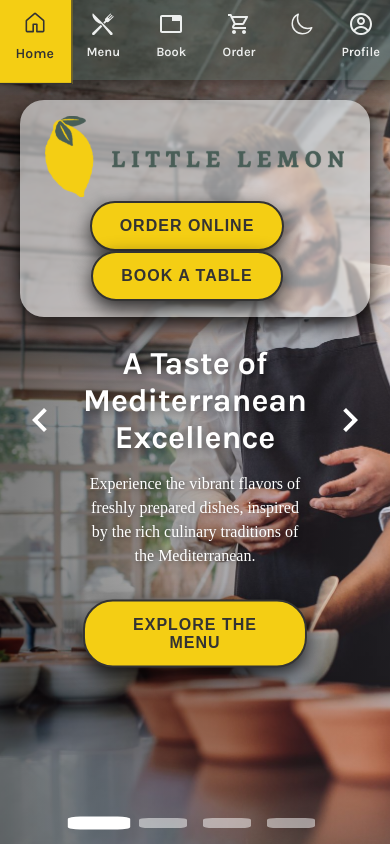
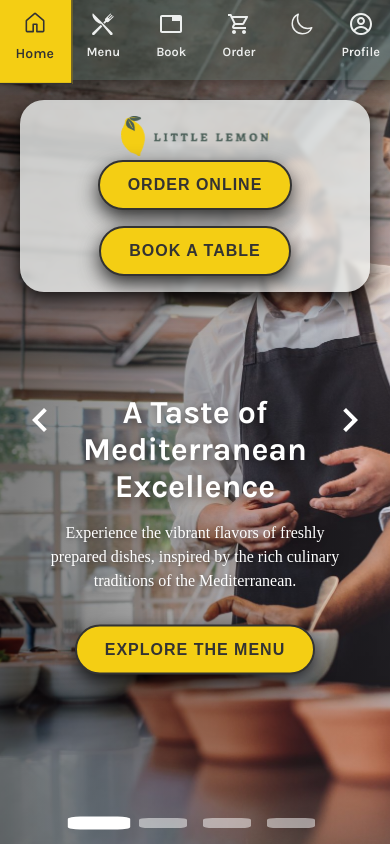
Before and after one commit to dluksa20/Little-lemon, a React (Vite) app: page / in a window 390 px wide. Built offline with nearby package versions, Linux system fonts and the light colour scheme; a web font is replaced by a local one.

Commit message:
new hero design

```diff
--- a/src/components/hero/Hero.css
+++ b/src/components/hero/Hero.css
@@ -23,6 +23,7 @@ main {
     display: flex;
     flex-direction: column;
     position: relative;
+    overflow: hidden;
 }
 
 /* Hero slider */
@@ -40,7 +41,6 @@ main {
 }
 
 /* Hero top section */
-/* Hero top section */
 .hero-top {
     display: flex;
     align-items: center;
@@ -53,12 +53,11 @@ main {
     box-shadow: var(--shadow);
 }
 
-
-
-
+/* Logo */
 .logo-container img {
-    width: 300px;
-    height: auto;
+    max-width: 100%;  /* Ensures the logo scales down on smaller screens */
+    height: auto;  /* Keeps aspect ratio intact */
+    max-height: 250px;  /* Limits height on larger screens */
 }
 
 /* Buttons styling */
@@ -76,9 +75,11 @@ main {
     transition: transform 0.2s ease, box-shadow 0.2s ease, background-color 0.2s ease;
     box-shadow: var(--shadow);
 }
-.top-btn{
+
+.top-btn {
     margin-right: 1rem;
 }
+
 .top-btn-group {
     display: flex;
     flex-wrap: wrap;
@@ -109,12 +110,16 @@ main {
 
 /* Hero middle section */
 .hero-middle {
-    position: absolute;
-    top: 50%;
-    left: 50%;
-    transform: translate(-50%, -50%);
+    display: flex;
+    justify-content: center;
+    align-items: center;
+    flex-direction: column;
+    width: 100%;
+    height: 100%;
     text-align: center;
     color: var(--white-color-1);
+    transform: translateY(-10%);
+
 }
 
 .hero-title {
@@ -142,6 +147,8 @@ main {
         position: relative;
         top: 5rem;
         padding: 1rem;
+        background: rgba(237, 239, 238, 0.8); /* Lighter transparent background */
+        backdrop-filter: blur(2px); /* More noticeable blur */
     }
 
     .logo-container {
@@ -155,9 +162,7 @@ main {
 
     /* Hero middle content adjustments */
     .hero-middle {
-        top: 60%;
-        left: 50%;
-        transform: translate(-50%, -50%);
+
         padding: 0 1rem;
     }
 
@@ -168,10 +173,21 @@ main {
     .hero-description {
         font-size: var(--f-sm); /* Smaller description on mobile */
     }
+
+    /* Adjust buttons on mobile */
     .top-btn-group {
         display: flex;
         flex-wrap: wrap;
         justify-content: center;
+        gap: 1rem;
     }
 
+    .top-btn {
+        margin-right: 0;
+    }
+
+    /* Logo adjustments on mobile */
+    .logo-container img {
+        max-height: 100px;  /* Limits height on smaller screens */
+    }
 }
```
